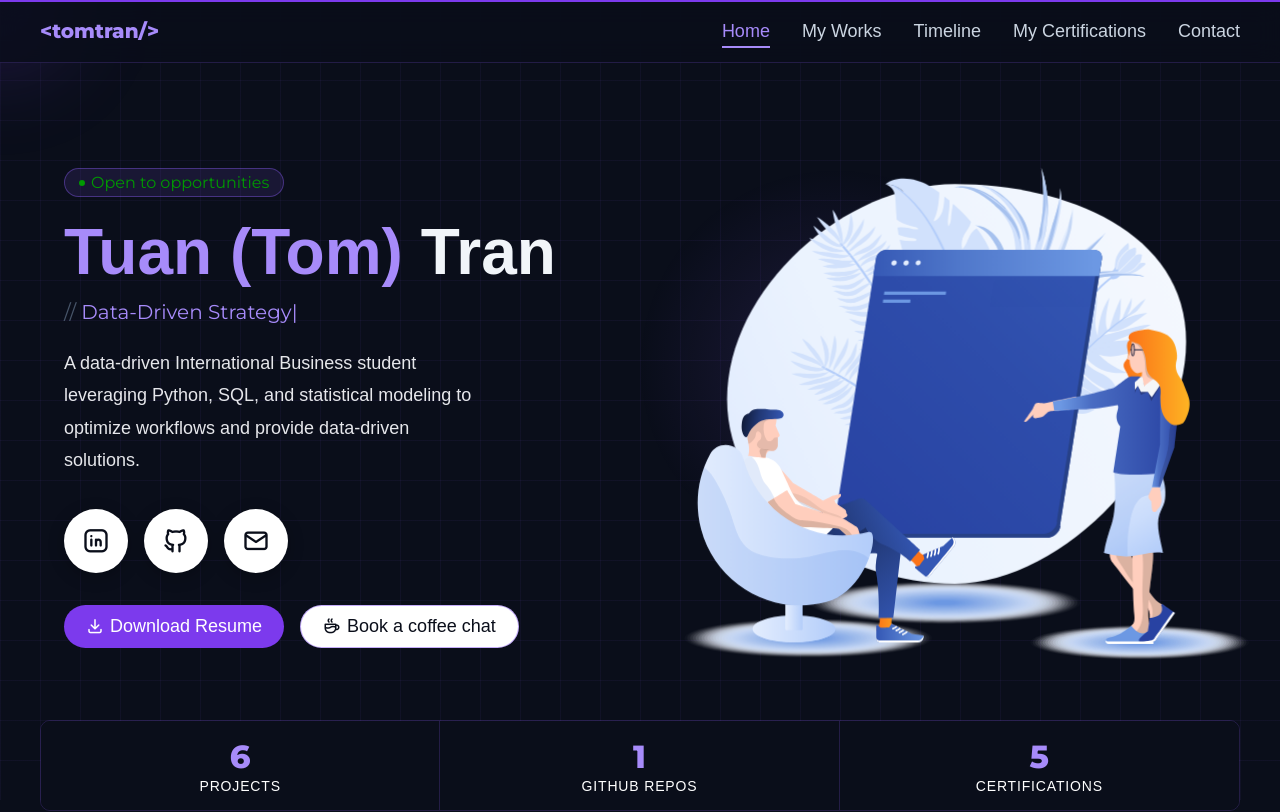
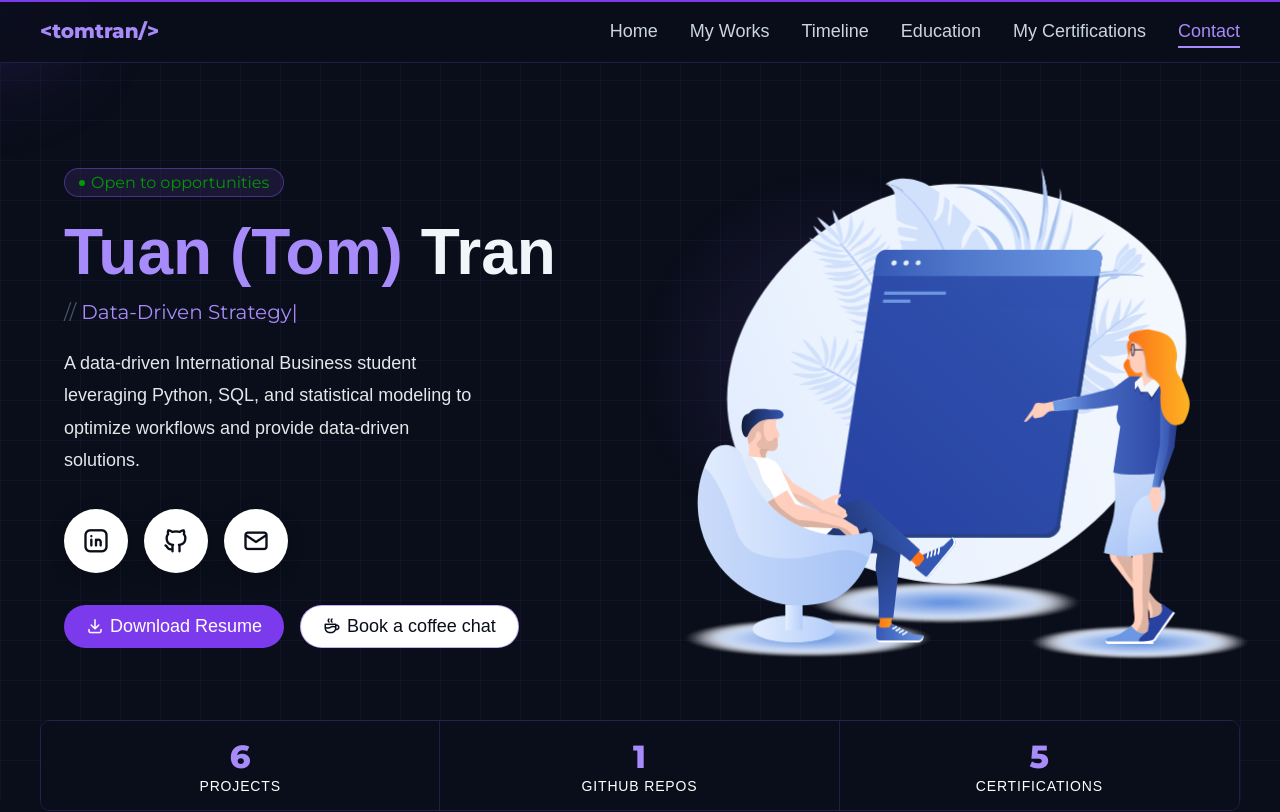
Before and after one commit to tomtran-786/my-portfolio, a Next.js app: page / in a window 1280 px wide. Shown: the top 812 px of the page. Built offline with nearby package versions, Linux system fonts and the light colour scheme.

Commit message:
Update portfolio

```diff
--- a/app/components/Certifications.js
+++ b/app/components/Certifications.js
@@ -70,8 +70,7 @@ export default function Certifications() {
   }
 
   return (
-    <section id="cert" style={{ padding: '4rem 2.5rem', position: 'relative', zIndex: 5 }}>
-
+   <section id="certifications" style={{ padding: '4rem 2.5rem', position: 'relative', zIndex: 5 }}>
       {/* Header */}
       <div style={{ marginBottom: '2.5rem' }}>
         <h2 style={{ fontFamily: "'Montserrat', sans-serif", fontSize: 52, fontWeight: 700, color: '#9B51E0', margin: '0 0 0.4rem', lineHeight: 1.1 }}>
--- a/app/components/Projects.js
+++ b/app/components/Projects.js
@@ -45,13 +45,21 @@ export default function Projects() {
   const [active, setActive] = useState(ALL)
   const [selected, setSelected] = useState(null)
    useEffect(() => {
-    if (selected) {
-      document.body.style.overflow = 'hidden'
-    } else {
-      document.body.style.overflow = ''
-    }
-    return () => { document.body.style.overflow = '' }
-  }, [selected])
+  if (!selected) return
+
+  const handleScroll = () => setSelected(null)
+  const handleNavClick = (e) => {
+    if (e.target.closest('nav')) setSelected(null)
+  }
+
+  window.addEventListener('scroll', handleScroll, { passive: true })
+  document.addEventListener('click', handleNavClick)
+
+  return () => {
+    window.removeEventListener('scroll', handleScroll)
+    document.removeEventListener('click', handleNavClick)
+  }
+}, [selected])
 
   const filtered = active === ALL ? projects : projects.filter(p => p.category === active)
 
--- a/app/page.js
+++ b/app/page.js
@@ -18,19 +18,34 @@ export default function Portfolio() {
   const scaleX = useSpring(scrollYProgress, { stiffness: 200, damping: 30 })
 
   useEffect(() => {
-    const sections = ['home', 'projects', 'experience', 'contact']
-    const observer = new IntersectionObserver(
-      (entries) => {
-        entries.forEach(e => { if (e.isIntersecting) setActiveSection(e.target.id) })
-      },
-      { threshold: 0.4 }
-    )
+  const sections = ['home', 'projects', 'experience', 'education', 'certifications', 'contact']
+
+  const handleScroll = () => {
+    const nearBottom = window.innerHeight + window.scrollY >= document.body.offsetHeight - 100
+
+    if (nearBottom) {
+      setActiveSection('contact')
+      return
+    }
+
+    let current = 'home'
     sections.forEach(id => {
       const el = document.getElementById(id)
-      if (el) observer.observe(el)
+      if (el) {
+        const rect = el.getBoundingClientRect()
+        if (rect.top <= 300) {
+          current = id
+        }
+      }
     })
-    return () => observer.disconnect()
-  }, [])
+    setActiveSection(current)
+  }
+
+  // Dùng scroll event trên document thay vì window
+  document.addEventListener('scroll', handleScroll, { passive: true })
+  handleScroll()
+  return () => document.removeEventListener('scroll', handleScroll)
+}, []) // [] là đúng — không cần activeSection trong deps
   return (
     <main style={{ background: '#0a0e1a', minHeight: '100vh', color: '#f1f5f9', fontFamily: "'Syne', sans-serif", overflowX: 'hidden' }}>
 
@@ -67,7 +82,8 @@ export default function Portfolio() {
   { label: 'Home', href: '#home' },
   { label: 'My Works', href: '#projects' },
   { label: 'Timeline', href: '#experience' },
-  { label: 'My Certifications', href: '#cert' },
+  { label: 'Education', href: '#education' },
+  { label: 'My Certifications', href: '#certifications' },
   { label: 'Contact', href: '#contact' },
 ].map(({ label, href }) => (
   <NavLink key={label} href={href} label={label} activeSection={activeSection} />
@@ -247,7 +263,7 @@ export default function Portfolio() {
 <Timeline />
 
 {/* EDUCATION */}
-<section style={{ padding: '4rem 2.5rem', position: 'relative', zIndex: 5 }}>
+<section id="education" style={{ padding: '4rem 2.5rem', position: 'relative', zIndex: 5 }}>
   <div style={{ display: 'flex', alignItems: 'center', gap: 10, margin: '0 0 1.5rem' }}>
   <div>
     <span style={{ fontFamily: "'Montserrat', sans-serif", fontSize: 52, fontWeight: 700, color: '#9B51E0', display: 'block' }}>Education</span>
```
